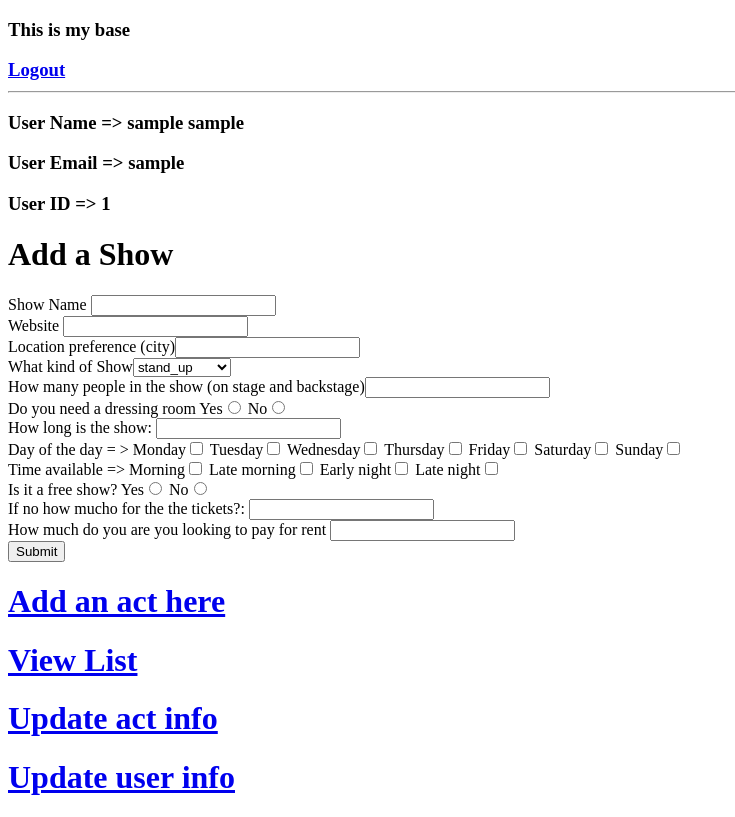
After one commit to EloisaFurnaguera/Bravo, a Flask app: page /new_act_page/1 in a window 1280 px wide. The commit adds this page. Shown: the whole page, without its empty margins (0-735 px from the left). Run offline with Flask 2, Linux system fonts and the light colour scheme; the visitor is signed in with stand-in values (Sample User, id 1); data comes from the database, SQL or seed files in the repository.

Commit message:
New Show Page

```diff
--- a/server.py
+++ b/server.py
@@ -29,9 +29,15 @@ def login_process():
     password_user = request.form.get("password")
     user_type = request.form.get("check")
 
+
+
+
     #search if user is already in the data and that enter the
     #right user name, pass and type of user
     user = User.query.filter_by(user_email=user_email).first()
+
+    print(user_type )
+    print(user.user_type)
 
     if not user:
 
@@ -50,24 +56,89 @@ def login_process():
 
     #ADD ONE MORE COOKI FOR THE VENUE AND ONE FOR THE PRODUCER
 
+    #keep the id and type in a cookie
+    # session["user_id"] = user.user_id
 
 
-    #keep the id and type in a cookie
-    session["user_id"] = user.user_id
-    # session["check"] = user.user_type
+
+    if user_type == "venue":
+
+
+        if "venue_id" in session:
+
+            venue_id = session.get("venue_id")
+
+            return redirect(f"/venue_single/{venue_id}")
+
+        else:
+
+            check_venue = Venue.query.filter_by(user_id=user.user_id).first()
+
+            if check_venue == None:
+
+                return redirect(f"/new_venue_page/{user.user_id}")
+
+            else:
+
+
+                session["user_id"] = user.user_id
+                session["venue_id"] = check_venue.venue_id
+
+                return redirect(f"/venue_single/{check_venue.venue_id}")
+
+
+    if user_type == "producer":
+
+        check_producer= Show.query.filter_by(user_id=user.user_id).all()
+
+        return redirect(f"/new_act_page/{user.user_id}")
 
 
 
 
-    #route the user to the right page
-    if user_type == "venue":
 
 
-        return redirect(f"/venue_page/{user.user_id}")
 
-    if user_type == "performer":
 
-        return render_template("performer.html/{user.user_id}")
+
+
+
+
+
+    #     check_venue = Venue.query.filter_by(user_id=user.user_id).first()
+
+
+    #     if check_venue == None:
+
+    #         return redirect(f"/new_venue_page/{user.user_id}")
+
+
+    #     else:
+
+    #         session["user_id"] = user.user_id
+    #         session["venue_id"] = check_venue.venue_id
+
+    #         return redirect(f"/venue_single/{check_venue.venue_id}")
+
+
+
+    # if user_type == "performer":
+
+    #     return render_template(f"performer.html/{user.user_id}")
+
+
+@app.route('/logout')
+def logout():
+    """Log out and delete the cookies"""
+
+    del session["user_id"]
+
+    if "venue_id" in session:
+
+        del session["venue_id"]
+
+    flash("Logged Out.")
+    return redirect("/")
 
 
 
@@ -113,49 +184,74 @@ def register_process():
     return redirect("/")
 
 
-@app.route('/logout')
-def logout():
-    """Log out and delete the cookies"""
 
-    del session["user_id"]
-    # del session["check"]
-
-    flash("Logged Out.")
-    return redirect("/")
+@app.route("/user_info_update/<int:user_id>", methods=["GET"])
+def user_info_update(user_id):
+    print('From get')
+    print(user_id)
 
 
 
 
-# @app.route("/venue", methods=["GET"])
-# def show_venue_page():
-#     """Show the venue page"""
-#     return render_template("venue.html")
+    return render_template("user_update_form.html", user_id=user_id )
 
 
 
-# @app.route("/venue", methods=["POST"])
-# def show_venue_match_process():
 
-#     #WILL USE THIS LATER FOR MATCHING
-#     return render_template("tryingshit.html")
+@app.route("/user_info_update/<int:user_id>", methods=["POST"])
+def user_info_update_process(user_id):
+
+    print(user_id)
+
+
+    fname = request.form.get("fname")
+    lname = request.form.get("lname")
+    user_email = request.form.get("email")
+    password = request.form.get("password")
+
+
+    find_user = User.query.filter_by(user_id=user_id).first()
+
+
+    find_user.fname = fname
+    find_user.lname = lname
+    find_user.user_email = user_email
+    find_user.password = password
+
+
+    db.session.commit()
 
 
 
-@app.route("/venue_page/<int:user_id>", methods=["GET"])
+
+    venue_id = session.get("venue_id")
+
+    if "venue_id" in session:
+
+        return redirect(f"/venue_single/{venue_id}")
+
+
+
+
+
+@app.route("/new_venue_page/<int:user_id>", methods=["GET"])
 def venue_page(user_id):
     """Show venue page"""
 
+
+
     user_venue = User.query.filter_by(user_id=user_id).first()
 
-    venue_id = Venue.query.filter_by(user_id=user_id).first()
+
+    return render_template("venue_new_page.html", user_id=user_venue.user_id,
+                                                  user_email=user_venue.user_email,
+                                                  user_fname=user_venue.user_fname,
+                                                  user_lname=user_venue.user_lname)
 
 
 
-    return render_template("venue_page.html", user_venue=user_venue, venue_id=venue_id)
 
-
-
-@app.route("/venue_page/<int:user_id>", methods=["POST"])
+@app.route("/new_venue_page/<int:user_id>", methods=["POST"])
 def venue_page_process(user_id):
     """Process new venue"""
 
@@ -195,7 +291,7 @@ def venue_page_process(user_id):
     # checking_email= Venue.query.filter_by(v_email=v_email).first()
 
 
-    user_id = session.get("user_id")
+    # user_id = session.get("user_id")
 
 
     #I NEED TO ADD ANOTHERE COMDITION
@@ -231,7 +327,6 @@ def venue_page_process(user_id):
                     venue_capacity=venue_capacity,
                     venue_license=venue_license,
                     venue_free_rent=venue_free_rent,
-
                     time_id=new_time.time_id,
                     venue_rent=venue_rent)
 
@@ -240,11 +335,16 @@ def venue_page_process(user_id):
     db.session.commit()
     db.session.refresh(new_venue)
 
+
+
+    session["user_id"] = user_id
+    session["venue_id"] = new_venue.venue_id
+
+
+
     #     flash(f"Venue {venue_name} added.")
 
-    return render_template("venue_single_page.html", user_id=user_id,
-                                                     venue_name=new_venue.venue_name,
-                                                     venue_id=new_venue.venue_id)
+    return redirect(f"/venue_single/{new_venue.venue_id}")
 
 
 
@@ -255,12 +355,37 @@ def venue_page_process(user_id):
 
 
 
-@app.route("/venue_update/<int:venue_id>", methods=["GET"])
+
+@app.route("/venue_single/<int:venue_id>", methods=["GET"])
+def single_venue_info(venue_id):
 
 
-def updated_venue_info(venue_id):
+    venue = Venue.query.filter_by(venue_id=venue_id).first()
+    time = Time.query.filter_by(time_id=venue.time_id).first()
 
 
+
+    return render_template("venue_single_page.html", user_id=venue.user_id,
+                                                     venue_name=venue.venue_name,
+                                                     venue_id=venue.venue_id,
+                                                     monday=time.monday,
+                                                     tuesday=time.tuesday,
+                                                     wednesday=time.wednesday,
+                                                     thursday=time.thursday,
+                                                     friday=time.friday,
+                                                     saturday=time.saturday,
+                                                     sunday=time.sunday,
+                                                     morning=time.morning,
+                                                     late_morning=time.late_morning,
+                                                     early_night=time.early_night,
+                                                     late_night=time.late_night)
+
+
+
+
+
+@app.route("/venue_update/<int:venue_id>", methods=["GET"])
+def updated_venue_info(venue_id):
     """Update info"""
 
     # venue_id = Venue.query.filter_by(user_id=user_id).first()
@@ -275,7 +400,7 @@ def process_updated_venue_info(venue_id):
     """Process update info"""
 
     update_venue_info = Venue.query.filter_by(venue_id=venue_id).first()
-    update_venue_time = Time.query.filter_by(time_id=time_id).first()
+    update_venue_time = Time.query.filter_by(time_id=update_venue_info.time_id).first()
 
 
     monday = request.form.get("monday")
@@ -328,25 +453,25 @@ def process_updated_venue_info(venue_id):
     update_venue_info.venue_rent = venue_rent
 
 
-
     db.session.commit()
 
 
-    return render_template("venue_single_page.html")
+    user_id = session.get("user_id")
 
 
-
-
-
-# needs to be redo
-
-@app.route("/act_list")
-def get_acts_list():
-    """Show acts list"""
-
-    acts = Act.query.order_by('act_name').all()
-
-    return render_template("act_list.html", acts=acts)
+    return render_template("venue_single_page.html", user_id=user_id,
+                                                     venue_id=venue_id,
+                                                     monday=update_venue_time.monday,
+                                                     tuesday=update_venue_time.tuesday,
+                                                     wednesday=update_venue_time.wednesday,
+                                                     thursday=update_venue_time.thursday,
+                                                     friday=update_venue_time.friday,
+                                                     saturday=update_venue_time.saturday,
+                                                     sunday=update_venue_time.sunday,
+                                                     morning=update_venue_time.morning,
+                                                     late_morning=update_venue_time.late_morning,
+                                                     early_night=update_venue_time.early_night,
+                                                     late_night=update_venue_time.late_night)
 
 
 
@@ -372,32 +497,77 @@ def get_acts_list():
 
 
 
-@app.route("/performer", methods=["GET"])
-def show_perfomer_page():
 
-    return render_template("performer.html")
+
+@app.route("/new_act_page/<int:user_id>", methods=["GET"])
+def show_perfomer_page(user_id):
+
+
+    user_show = User.query.filter_by(user_id=user_id).first()
+
+    return render_template("producer_new_act_page.html", user_id=user_id,
+                                                         user_email=user_show.user_email,
+                                                         user_fname=user_show.user_fname,
+                                                         user_lname=user_show.user_lname)
 
 
 
 
-@app.route("/performer", methods=["POST"])
-def show_act_match_process():
+@app.route("/new_act_page/<int:venue_id>", methods=["POST"])
+def show_act_match_process(user_id):
 
-    #Will use this later for matching
-
-
-    return render_template("tryingshit.html")
+    monday = request.form.get("monday")
+    tuesday = request.form.get("tuesday")
+    wednesday = request.form.get("wednesday")
+    thursday = request.form.get("thursday")
+    friday = request.form.get("friday")
+    saturday = request.form.get("saturday")
+    sunday = request.form.get("sunday")
+    morning = request.form.get("morning")
+    late_morning = request.form.get("late_morning")
+    early_night = request.form.get("early_night")
+    late_night = request.form.get("late_night")
 
 
 
 
 
 
-@app.route("/act_add", methods=["GET"])
-def add_act_form():
 
 
-    return render_template("add_act_form.html")
+
+
+
+
+
+
+
+    new_time = Time(monday=monday,
+                    tuesday=tuesday,
+                    wednesday=wednesday,
+                    thursday=thursday,
+                    friday=friday,
+                    saturday=saturday,
+                    sunday=sunday,
+                    morning=morning,
+                    late_morning=late_morning,
+                    early_night=early_night,
+                    late_night=late_night)
+
+    db.session.add(new_time)
+    db.session.commit()
+    db.session.refresh(new_time)
+
+
+
+
+
+
+
+
+
+
+
 
 
 
@@ -439,12 +609,6 @@ def add_act_process():
 
     return redirect("/act")
 
-@app.route("/venue_list")
-def get_venue_list():
-
-    venues = Venue.query.order_by('venue_name').all()
-
-    return render_template("venue_list.html", venues=venues)
 
 
 
@@ -453,10 +617,8 @@ def get_venue_list():
 
 
 
-@app.route("/act_update", methods=["GET"])
-def updated_act_info():
-    """Update info"""
-    return render_template("act_update_form.html")
+
+
 
 
 
@@ -494,44 +656,27 @@ def process_act_venue_info():
 
 
 
-@app.route("/user_update", methods=["GET"])
-def updated_user_info():
-    """Update info"""
-    return render_template("user_update_form.html")
 
 
 
 
-@app.route("/user_update", methods=["POST"])
-def process_user_venue_info():
-    """Process update info"""
+@app.route("/act_list")
+def get_acts_list():
+    """Show acts list"""
 
-    user_id = session.get("user_id")
+    acts = Act.query.order_by('act_name').all()
 
-    find_user = User.query.filter_by(user_id=user_id).first()
+    return render_template("act_list.html", acts=acts)
 
 
 
-    fname = request.form.get("fname")
-    lname = request.form.get("lname")
-    user_email = request.form.get("email")
-    password = request.form.get("password")
-    user_type = request.form.get("check")
+@app.route("/venue_list")
+def get_venue_list():
 
-    find_user.fname = fname
-    find_user.lname = lname
-    find_user.user_email = user_email
-    find_user.password = password
-    find_user.user_type = user_type
+    venues = Venue.query.order_by('venue_name').all()
 
+    return render_template("venue_list.html", venues=venues)
 
-
-
-
-    db.session.commit()
-
-
-    return redirect ("/performer")
 
 
 
@@ -544,6 +689,7 @@ def process_user_venue_info():
 
 if __name__ == "__main__":
 
+
     app.debug = True
 
     connect_to_db(app)
--- a/templates/homepage.html
+++ b/templates/homepage.html
@@ -27,7 +27,7 @@
 
 
         <input type="radio" name="check" value="venue" required>Venue
-        <input type="radio" name="check" value="performer" required>Performer
+        <input type="radio" name="check" value="producer" required>Producer
 
   </div>
 
--- /dev/null
+++ b/templates/producer_new_act_page.html
@@ -0,0 +1,100 @@
+{% extends 'base.html' %}
+{% block content %}
+
+
+
+
+
+
+<h3>User Name => {{ user_fname }}  {{ user_lname}} </h3>
+<h3>User Email => {{ user_email }}</h3>
+<h3>User ID =>  {{ user_id}}</h3>
+
+ <div><h1>Add a Show<h1></div>
+
+
+  <form action="/new_act_page/{{user_id}}" method="POST">
+
+      <div>
+
+
+        Show Name <input type="text" name="show_name"><br>
+        Website <input type="show_url" name="show_url"><br>
+
+
+       Location preference (city)<input type="text" name="show_location_preferred"> <br>
+
+       What kind of Show<select name="show_type"><br>
+                    <option value="stand_up">stand_up</option>
+                    <option value="improv,">improv</option>
+                    <option value="music">music</option>
+                    <option value="spoken_word">spoken word</option>
+                    <option value="skecks">skecks</option></select><br>
+
+
+        How many people in the show (on stage and backstage)<input type="text" name="show_amount_people"> <br>
+
+
+        Do you need a dressing room
+                    Yes<input type="radio" name="show_dressing_room" value="yes">
+                    No<input type="radio" name="show_dressing_room" value="no"><br>
+
+        How long is the show:
+                    <input type="text" name="show_length"><br>
+
+
+
+        Day of the day = >
+                  Monday<input type="checkbox" name="monday" value="yes">
+                  Tuesday<input type="checkbox" name="tuesday" value="yes">
+                  Wednesday<input type="checkbox" name="wednesday" value="yes">
+                  Thursday<input type="checkbox" name="thursday" value="yes">
+                  Friday<input type="checkbox" name="friday" value="yes">
+                  Saturday<input type="checkbox" name="saturday" value="yes">
+                  Sunday<input type="checkbox" name="sunday" value="yes"><br>
+
+
+        Time available =>
+                  Morning<input type="checkbox" name="morning" value="yes">
+                  Late morning<input type="checkbox" name="late_morning" value="yes">
+                  Early night<input type="checkbox" name="early_night" value="yes">
+                  Late night<input type="checkbox" name="late_night" value="yes"><br>
+
+
+        Is it a free show?
+                  Yes<input type="radio" name="show_ticket_price" value="free">
+                  No<input type="radio" name="dressroom" ><br>
+
+        If no how mucho for the the tickets?:
+
+                    <input type="text" name="show_ticket_price"> <br>
+
+
+        How much do you are you looking to pay for rent <input type="text" name="show_rent"> <br>
+
+
+
+
+
+                     <input type="submit" value="Submit">
+
+       </div>
+
+ </form>
+
+
+
+ <h1><a href="/act_add">Add an act here</a><h1>
+
+
+
+  <h1><a href="/act_list">View List</a><h1>
+
+  <h1><a href="/act_update">Update act info</a><h1>
+
+  <h1><a href="/user_update">Update user info</a><h1>
+
+
+
+
+{% endblock %}
```
Also changed, not shown: data/user_data.txt (+5 -5 lines), model.py (+0 -52 lines), templates/performer.html (deleted, +0 -63 lines), templates/user_update_form.html (+7 -8 lines), templates/venue_new_page.html (renamed from templates/venue_page.html, +16 -28 lines), templates/venue_single_page.html (+24 -2 lines), templates/venue_update_form.html (+11 -11 lines).
